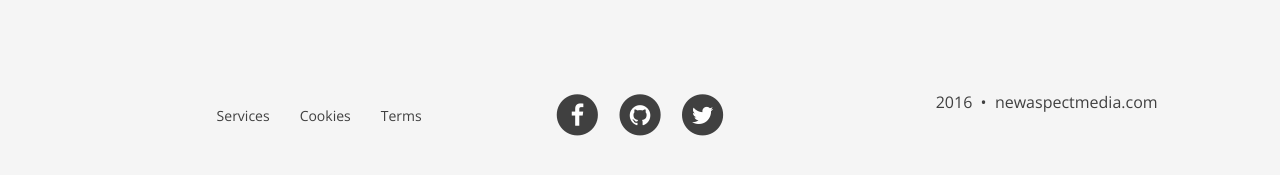
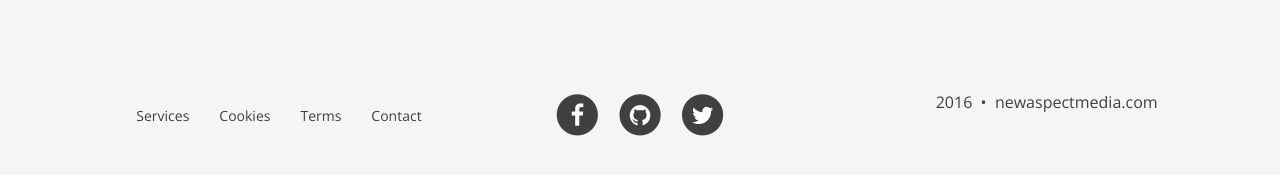
Before and after one commit to newmedia77/appxnam, a Jekyll site: the page built from index.html, in a window 1280 px wide and 900 px high, scrolled down 4353 px. Shown: the part 709-884 px from the top of the window. Built offline with Jekyll 4.4.1, drawn with Linux system fonts in a browser that asks for light colours; nearby versions of some CDN libraries; the list of posts is cut into pages by our own code.

```diff
--- a/_includes/footer.html
+++ b/_includes/footer.html
@@ -7,13 +7,24 @@
 
             <ul class="nav navbar-nav navbar-right">
                 <li>
-                    <a href="{{ 'services' | prepend: '/' | prepend: site.url }}">Services</a>
+                  {% if page.layout == 'default' %}
+                        <a class="page-scroll" href="#services">Services</a>
+                        {% else %}
+                        <a class="page-scroll" href="{{ '#services' | prepend: '/' | prepend: site.url }}">Services</a>
+                        {% endif %}
                 </li>
                 <li>
                     <a href="{{ 'cookies' | prepend: '/' | prepend: site.url }}">Cookies</a>
                 </li>
                 <li>
                     <a href="{{ 'terms' | prepend: '/' | prepend: site.url }}">Terms</a>
+                </li>
+                                <li>
+                  {% if page.layout == 'default' %}
+                        <a class="page-scroll" href="#contact">Contact</a>
+                        {% else %}
+                        <a class="page-scroll" href="{{ '#contact' | prepend: '/' | prepend: site.url }}">Contact</a>
+                        {% endif %}
                 </li>
             </ul>
           </div>
```
Also changed, not shown: cookies.md (+1 -1 lines), terms.md (+1 -1 lines).
